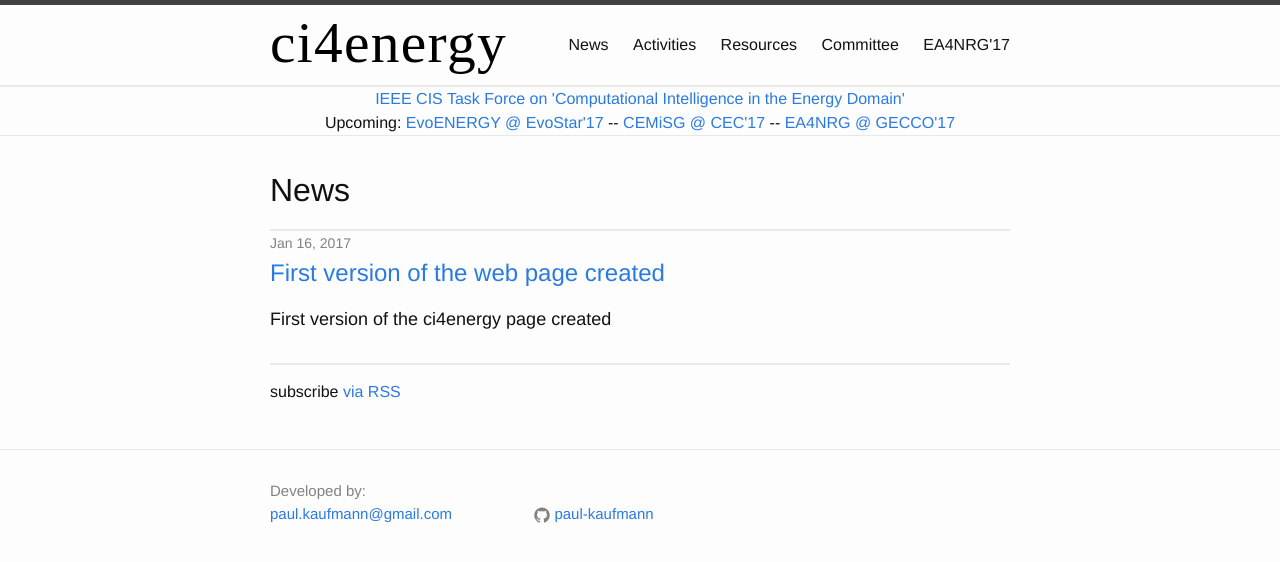
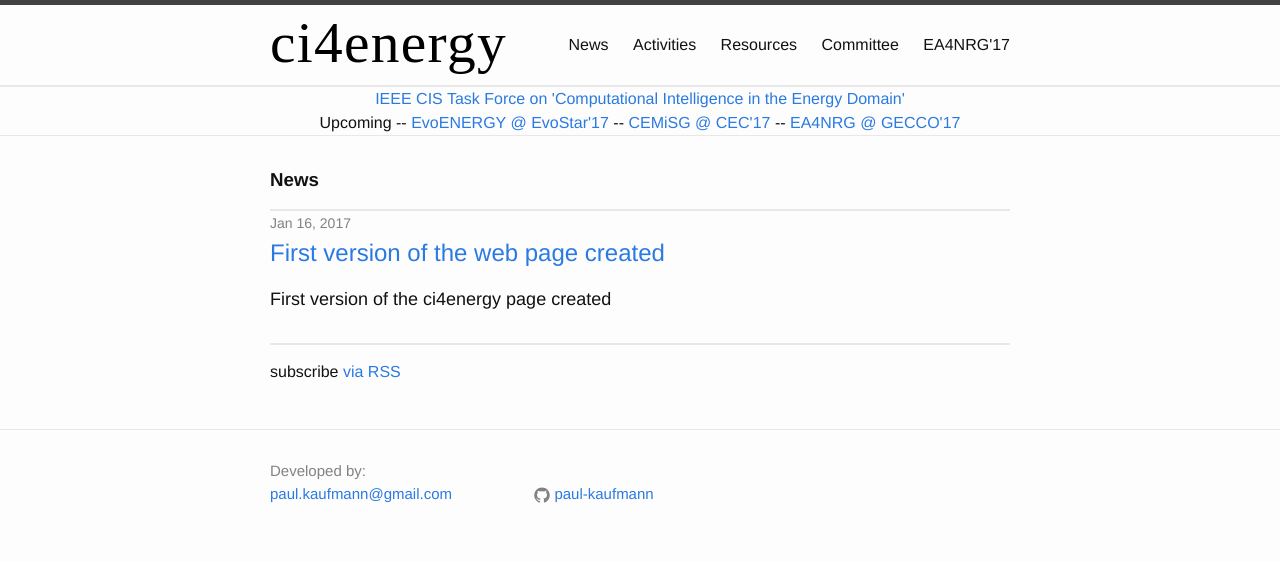
Before and after one commit to ci4energy/ci4energy.github.io, a Jekyll site: the page built from news.html, in a window 1280 px wide. Shown: the top 562 px of the page. Built offline with Jekyll 4.4.1, drawn with Linux system fonts in a browser that asks for light colours.

Commit message:
no message

```diff
--- a/_includes/header.html
+++ b/_includes/header.html
@@ -28,7 +28,7 @@
   <hr class="seperator">
   <center>
   <a class="page-link" href="http://cis.ieee.org/intelligent-systems-applications-tc.html">IEEE CIS Task Force on 'Computational Intelligence in the Energy Domain'</a><br>
-  Upcoming: <a class="page-link" href="http://www.evostar.org/2017/cfp_evoenergy.php">EvoENERGY @ EvoStar'17</a> --
+  Upcoming -- <a class="page-link" href="http://www.evostar.org/2017/cfp_evoenergy.php">EvoENERGY @ EvoStar'17</a> --
   <a class="page-link" href="http://www.cemisg.org/">CEMiSG @ CEC'17</a> --
   <a class="page-link" href="{{ site.baseurl }}/ea4nrg.html">EA4NRG @ GECCO'17</a>
   </center>
--- a/news.html
+++ b/news.html
@@ -4,7 +4,7 @@
 
 <div class="news">
 
-  <h1 class="page-title">News</h1>
+  <h3><b>News</b></h3>
 
   <ul class="post-list">
     {% for post in site.posts %}
@@ -12,9 +12,9 @@
       <li>
         <span class="post-meta">{{ post.date | date: "%b %-d, %Y" }}</span>
 
-        <h2>
+        <h3>
           <a class="post-link" href="{{ post.url | prepend: site.baseurl }}">{{ post.title }}</a>
-        </h2>
+        </h3>
         <span class="post-brief">{{ post.brief }}</a>
       </li>
       <hr class="seperator">
```
